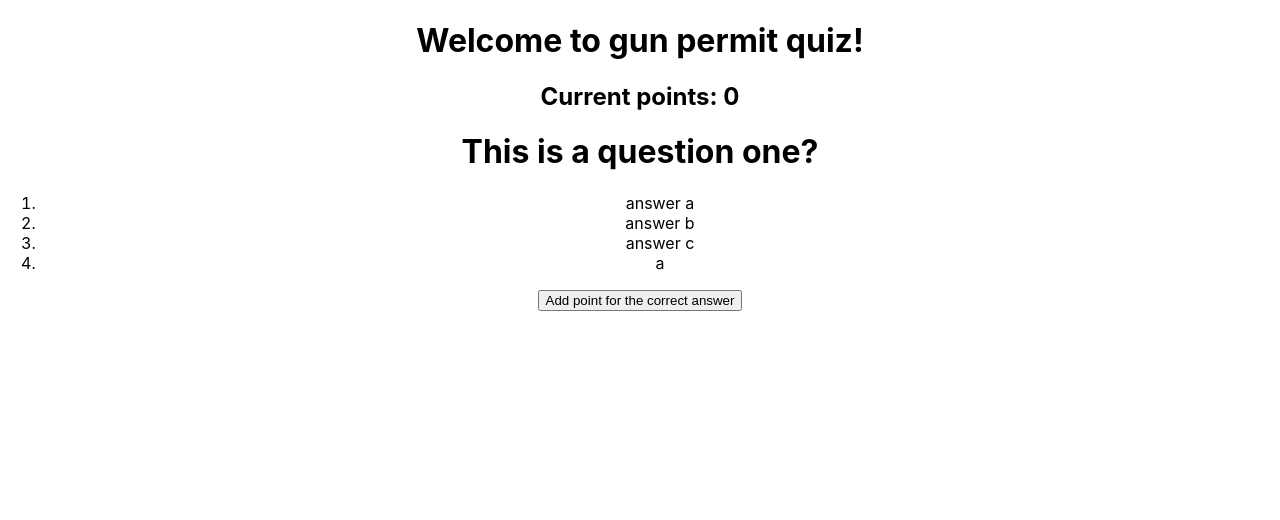
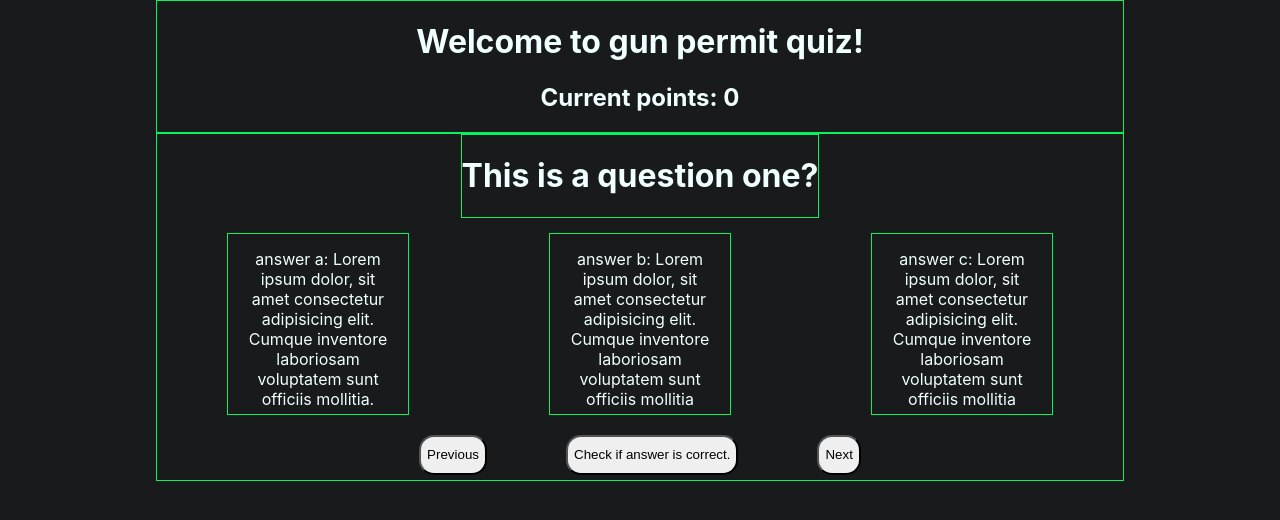
Before and after one commit to gkk-dev-ops/quiz, a React (Create React App) app: page / in a window 1280 px wide. Shown: the top 520 px of the page. Built offline with nearby package versions, Linux system fonts and the light colour scheme.

Commit message:
Add changing questions

```diff
--- a/src/App.css
+++ b/src/App.css
@@ -1,38 +1,8 @@
 .App {
   text-align: center;
+  width: 968px;
+  margin: 0 auto;
+  display: flex;
+  align-content: center;
+  flex-direction: column;
 }
-
-.App-logo {
-  height: 40vmin;
-  pointer-events: none;
-}
-
-@media (prefers-reduced-motion: no-preference) {
-  .App-logo {
-    animation: App-logo-spin infinite 20s linear;
-  }
-}
-
-.App-header {
-  background-color: #282c34;
-  min-height: 100vh;
-  display: flex;
-  flex-direction: column;
-  align-items: center;
-  justify-content: center;
-  font-size: calc(10px + 2vmin);
-  color: white;
-}
-
-.App-link {
-  color: #61dafb;
-}
-
-@keyframes App-logo-spin {
-  from {
-    transform: rotate(0deg);
-  }
-  to {
-    transform: rotate(360deg);
-  }
-}
--- a/src/App.js
+++ b/src/App.js
@@ -8,14 +8,14 @@ const qb={
   "questions":[
     {
       "q":"This is a question one?",
-      "a":"answer a",
-      "b":"answer b",
-      "c":"answer c",
+      "a":"answer a: Lorem ipsum dolor, sit amet consectetur adipisicing elit. Cumque inventore laboriosam voluptatem sunt officiis mollitia.",
+      "b":"answer b: Lorem ipsum dolor, sit amet consectetur adipisicing elit. Cumque inventore laboriosam voluptatem sunt officiis mollitia",
+      "c":"answer c: Lorem ipsum dolor, sit amet consectetur adipisicing elit. Cumque inventore laboriosam voluptatem sunt officiis mollitia",
       "correct":"a"
     },
     {
       "q":"This is a question two?",
-      "a":"answer a",
+      "a":"answer a: e inventore laboriosam voluptatem sunt officiis mollitia.",
       "b":"answer b",
       "c":"answer c",
       "correct":"b"
@@ -24,6 +24,7 @@ const qb={
 
 function App() {
   const[state, setState]=useState(0);
+  const[questionIndex, questionIndexSetter]=useState(0);
   return (
     <div className="App">
      <QuizHeader
@@ -31,6 +32,8 @@ function App() {
      />
      <QuizQuestion
      questionBase={qb}
+     questionIndex={questionIndex}
+     questionIndexSetter={questionIndexSetter}
      points={state}
      pointsSetter={setState}
      />
--- /dev/null
+++ b/src/components/QuizHeader.css
@@ -0,0 +1,3 @@
+.quiz-banner{
+    border: solid 1px rgb(5, 243, 96);
+}
--- a/src/components/QuizHeader.js
+++ b/src/components/QuizHeader.js
@@ -1,7 +1,8 @@
+import './QuizHeader.css';
 
 export default function QuizHeader(props) {
     return(
-      <div>
+      <div className='quiz-banner'>
         <h1>Welcome to gun permit quiz!</h1>
         <h2>Current points: {props.currentPoints}</h2>
       </div>
--- /dev/null
+++ b/src/components/QuizQuestions.css
@@ -0,0 +1,39 @@
+@import "./variables.css";
+
+body{
+    background-color: var(--background-color);
+}
+
+.quiz-question{
+    border: solid 1px rgb(5, 243, 96);
+    display: grid;
+    grid-template-columns: 1fr 1fr 1fr;
+    justify-items: center;
+}
+.question-tile{
+    grid-column-start: 1;
+    grid-column-end: 4;
+    border: solid 1px rgb(5, 243, 96);
+}
+.answer-tile{
+    height: 150px;
+    width: 150px;
+    padding: 15px;
+    margin: 15px;
+    border: solid 1px rgb(5, 243, 96);
+}
+.check-answer{
+    width: 600px;
+    display: flex;
+    align-items: center;
+    height: 50px;
+    grid-column-start: 1;
+    grid-column-end: 4;
+    flex-direction: row;
+    justify-content: space-evenly;
+}
+
+.check-answer-button{
+    border-radius: 15px;
+    height: 40px;
+}
--- a/src/components/QuizQuestions.js
+++ b/src/components/QuizQuestions.js
@@ -1,18 +1,42 @@
+import './QuizQuestions.css'
 
 export default function QuizQuestion(props) {
     return(
         <div className="quiz-question">
-            <h1>{props.questionBase.questions[0].q}</h1>
-                <ol>
-                    <li>{props.questionBase.questions[0].a}</li>
-                    <li>{props.questionBase.questions[0].b}</li>
-                    <li>{props.questionBase.questions[0].c}</li>
-                    <li>{props.questionBase.questions[0].correct}</li>
-                </ol>
+            <div className="question-tile">
+                <h1>
+                    {props.questionBase.questions[props.questionIndex].q}
+                </h1>
+            </div>
+            <div className="answer-tile">
+                {props.questionBase.questions[props.questionIndex].a}
+            </div>
+
+            <div className="answer-tile">
+                {props.questionBase.questions[props.questionIndex].b}
+            </div>
+
+            <div className="answer-tile">
+                {props.questionBase.questions[props.questionIndex].c}
+            </div>
+            {/* <div className="answer-tile">
+                {props.questionBase.questions[0].correct}
+            </div> */}
+            <div className="check-answer">
+                <button className='check-answer-button'>Previous</button>
+                <button className="check-answer-button"
+                    onClick={() => {props.pointsSetter(props.points+1)}}>
+                     Check if answer is correct.
+                </button>
                 <button
-                    onClick={() => {props.pointsSetter(props.points+1)}}>
-                     Add point for the correct answer
+                    className='check-answer-button'
+                    onClick={() => {
+                        props.questionIndexSetter(props.questionIndex+1)
+                    }}
+                >
+                    Next
                 </button>
+            </div>
         </div>
         );
   }
--- /dev/null
+++ b/src/components/variables.css
@@ -0,0 +1,4 @@
+:root{
+    --background-color: #181A1B;
+    color: azure;
+}
```
